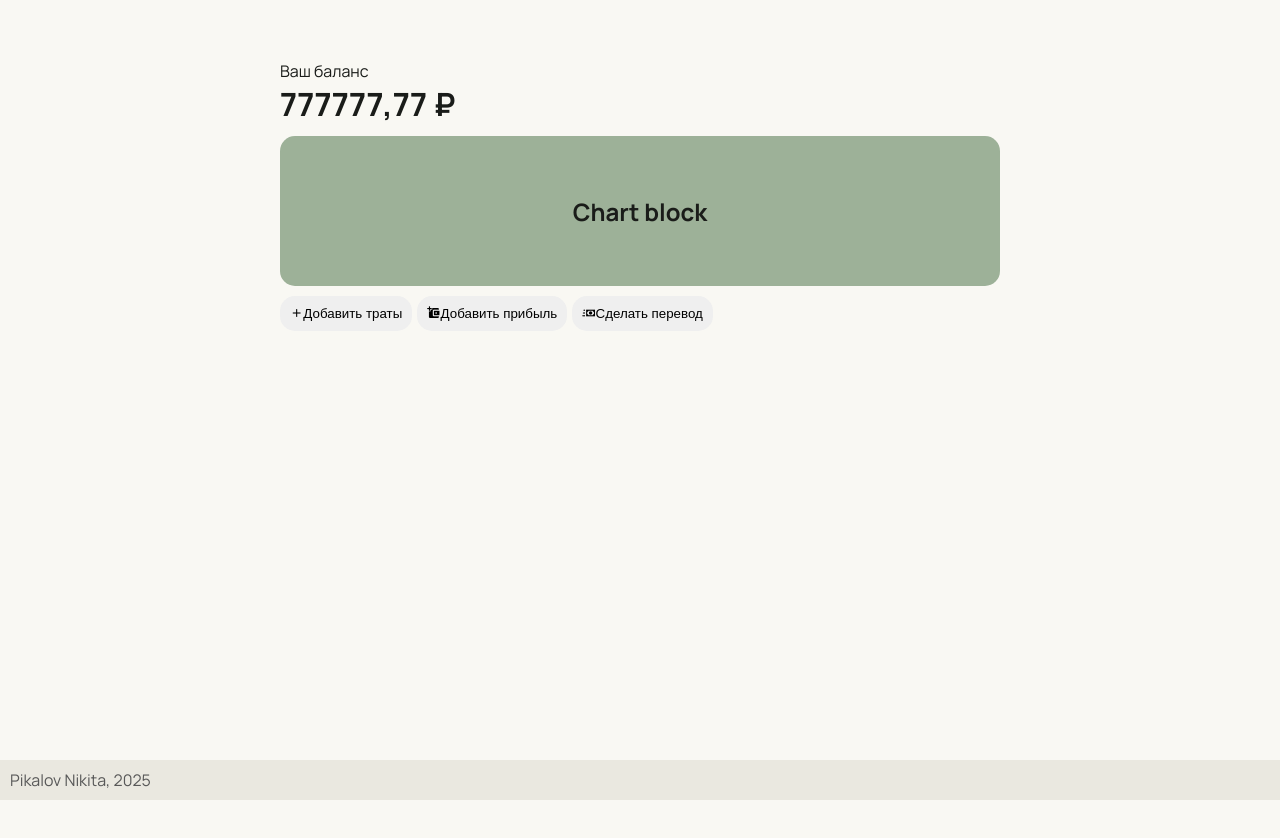
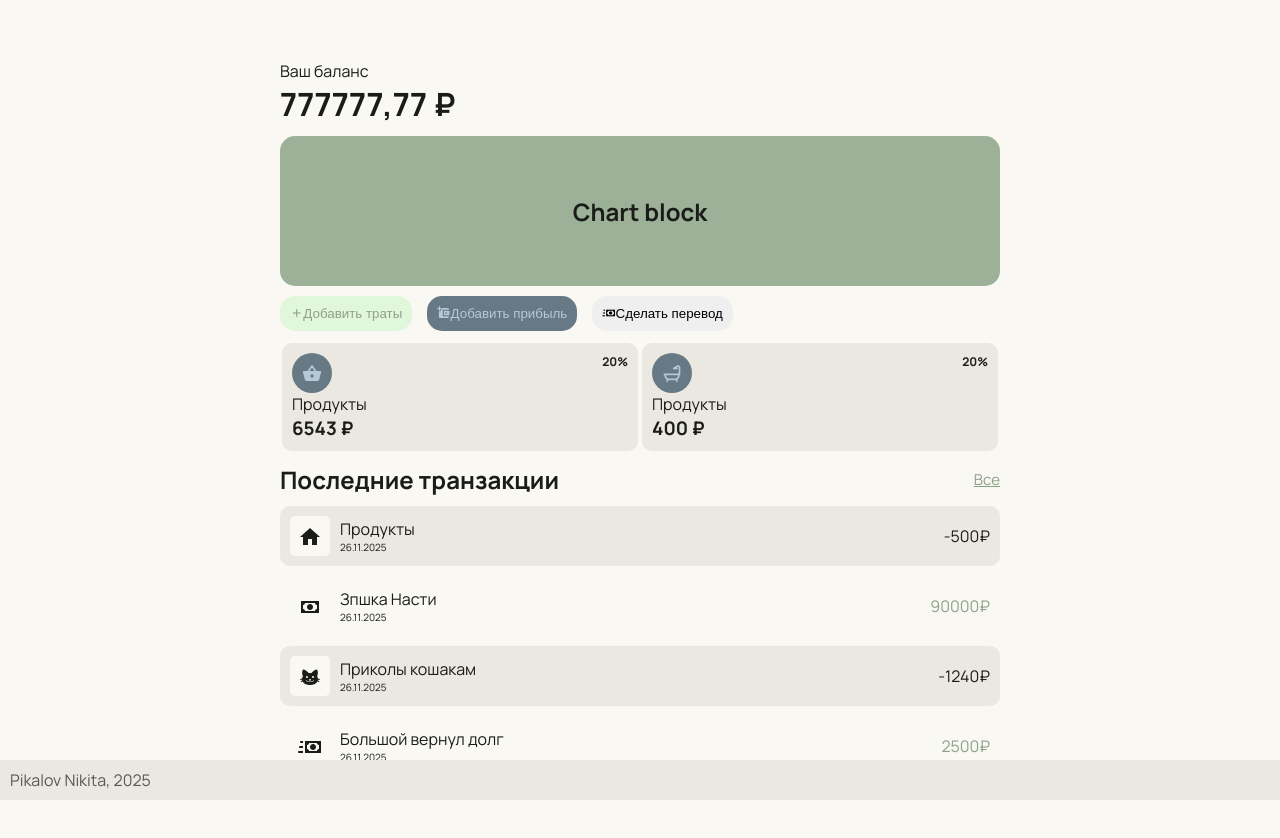
Before and after one commit to zep69/new-home-app, a Vue app: page /main/budget in a window 1280 px wide. Shown: the top 838 px of the page. Before the commit the page ends 800 px from the top, so only its background shows below. Built offline with nearby package versions, Linux system fonts and the light colour scheme.

Commit message:
finish maket budget

```diff
--- a/src/pages/main/Budget.vue
+++ b/src/pages/main/Budget.vue
@@ -8,11 +8,11 @@
             <h2>Chart block</h2>
         </div>
         <div class="budget--actions">
-            <button class="budget--actions--button">
+            <button class="budget--actions--button budget--actions--button--expense">
                 <i class="mdi mdi-plus"></i>
                 Добавить траты
             </button>
-            <button class="budget--actions--button">
+            <button class="budget--actions--button budget--actions--button--profit">
                 <i class="mdi mdi-wallet-plus"></i>
                 Добавить прибыль
             </button>
@@ -21,11 +21,112 @@
                 Сделать перевод
             </button>
         </div>
+        <div class="budget--types">
+            <div class="budget--types--item">
+                <div class="budget--types--item--header">
+                    <i class="mdi mdi-basket budget--types--item--header--icon"> </i>
+                    <span class="budget--types--item--header--percent">20%</span>
+                </div>
+                <div class="budget--types--item--body">
+                    <span>Продукты</span>
+                    <h3>6543 ₽</h3>
+                </div>
+            </div>
+            <div class="budget--types--item">
+                <div class="budget--types--item--header">
+                    <i class="mdi mdi-shower budget--types--item--header--icon"> </i>
+                    <span class="budget--types--item--header--percent">20%</span>
+                </div>
+                <div class="budget--types--item--body">
+                    <span>Продукты</span>
+                    <h3>400 ₽</h3>
+                </div>
+            </div>
+        </div>
+        <div class="budget--transactions">
+            <div class="budget--transactions--header">
+                <h2>Последние транзакции</h2>
+                <span class="budget--transactions--header--seeall">Все</span>
+            </div>
+            <div class="budget--transactions--body">
+                <div v-for="(item, index) in transactions" :class="[`budget--transactions--body--item` ,checkInde(index)]">
+                    <div style="display:flex;align-items:center">
+
+                        <div style="padding: 5px; font-size: 24px; width: 40px; height: 40px; background-color: var(--bg-color); display: flex; justify-content: center; align-items: center; border-radius: 5px;">
+                            <i :class="[`mdi`, item.icon]"></i>
+                        </div>
+                        <div style="display: flex; flex-direction: column; margin-left: 10px;">
+                            <span>{{ item.name }}</span>
+                            <span style="font-size: 10px;">{{ new Date(item.date).toLocaleDateString('ru-RU').substring(0,10) }}</span>
+                        </div>
+
+                    </div>
+                    <div v-if="item.type" class="budget--transactions--body--item--plus">
+                        {{ item.amount }}₽
+                    </div>
+                    <div v-else >
+                        -{{ item.amount }}₽
+                    </div>
+                </div>
+
+            </div>
+        </div>
     </div>
 </template>
 
 <script setup lang="ts">
+import {ref} from 'vue'
 
+
+
+type Transaction = {
+    name:string,
+    date: Date,
+    amount: number,
+    icon: string,
+    type: boolean
+}
+
+const transactions = ref<Transaction[]>([
+    {
+        name:'Продукты',
+        date : new Date(),
+        amount: 500,
+        icon: 'mdi-home',
+        type:false
+    },
+    {
+        name:'Зпшка Насти',
+        date : new Date(),
+        amount: 90000,
+        icon: 'mdi-cash',
+        type:true
+    },
+    {
+        name:'Приколы кошакам',
+        date : new Date(),
+        amount: 1240,
+        icon: 'mdi-cat',
+        type:false
+    },
+    {
+        name:'Большой вернул долг',
+        date : new Date(),
+        amount: 2500,
+        icon: 'mdi-cash-fast',
+        type:true
+    },
+])
+
+function checkInde(index:number):string{
+    const tempIndex = index+1
+    const checkFix = index % 2
+    if(checkFix){
+        return 'budget--transactions--body--item--bg-2'
+    }else {
+        return 'budget--transactions--body--item--bg-1'
+    }
+}
 </script>
 
 <style scoped lang="scss">
@@ -64,9 +165,88 @@
             max-height: 45px;
             white-space: nowrap;
             border: none;
+            margin-right: 15px;
             &--expense {
                 color: var(--primary-color);
-                background-color: var(--primary);
+                background-color: var(--primary-color-t9 );
+            }
+            &--profit {
+                color: var(--secondary-color);
+                background-color: var(--secondary-color-t5);
+            }
+        }
+    }::-webkit-scrollbar {
+        width: 0;
+    }
+    &--types {
+        display: flex;
+        justify-content: space-between;
+        margin-top: 10px;
+        &--item {
+            background-color: var(--bg-color-elements);
+            width: 50%;
+            border-radius: 10px;
+            margin: 2px;
+            padding: 10px;
+            &--header {
+                display: flex;
+                justify-content: space-between;
+                align-items: start;
+                &--icon {
+                    color: var(--secondary-color);
+                    background-color: var(--secondary-color-t5);
+                    padding: 5px;
+                    font-size: 20px;
+                    border-radius: 50%;
+                    height: 40px;
+                    width: 40px;
+                    display: flex;
+                    justify-content: center;
+                    align-items: center;
+                }
+                &--percent {
+                    font-size: 12px;
+                    font-weight: 700;
+                }
+            }
+            &--body {
+                display: flex;
+                flex-direction: column;
+            }
+        }
+    }
+    &--transactions {
+        margin-top: 10px;
+        display: flex;
+        flex-direction: column;
+        &--header {
+            display: flex;
+            justify-content: space-between;
+            align-items: center;
+            &--seeall {
+                color: var(--primary-color);
+                font-size: 15px;
+                text-decoration: underline;
+            }
+        }
+        &--body {
+            margin-top: 10px;
+            &--item {
+                display: flex;
+                justify-content: space-between;
+                border-radius: 10px;
+                padding: 10px;
+                align-items: center;
+                margin-bottom: 10px;
+                &--bg-1{
+                    background-color: var(--bg-color-elements);
+                }
+                &--bg-2 {
+                    background-color: none;
+                }
+                &--plus {
+                    color: var(--primary-color);
+                }
             }
         }
     }
```
